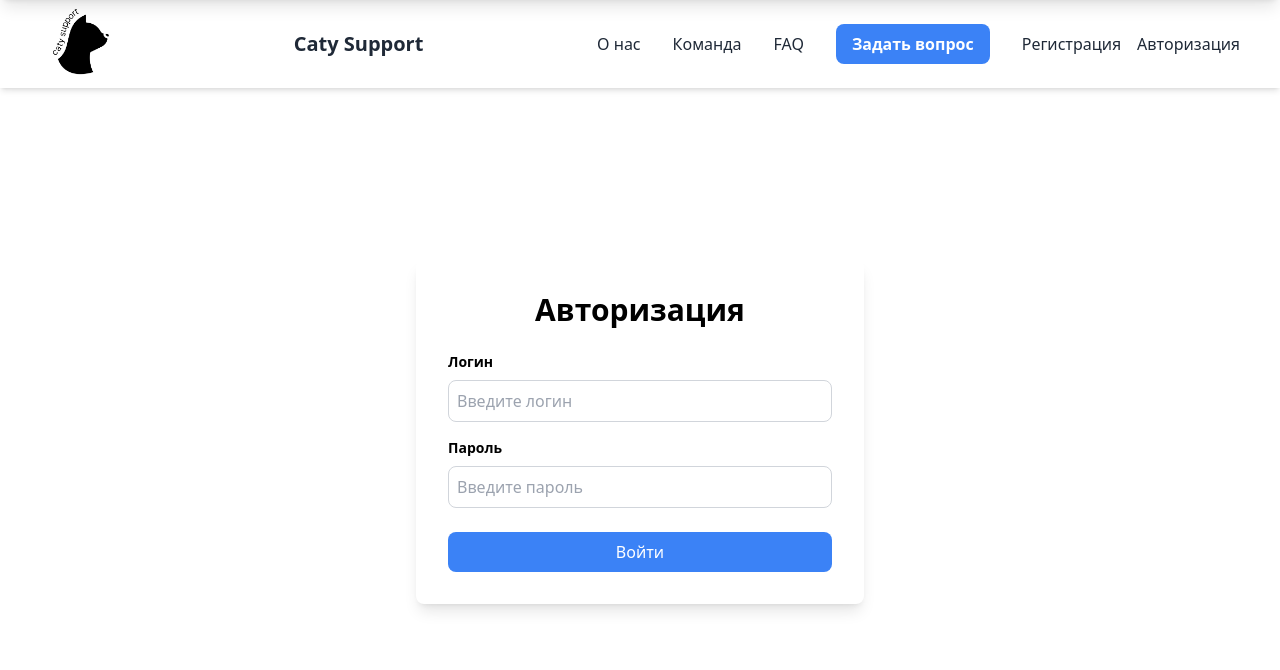
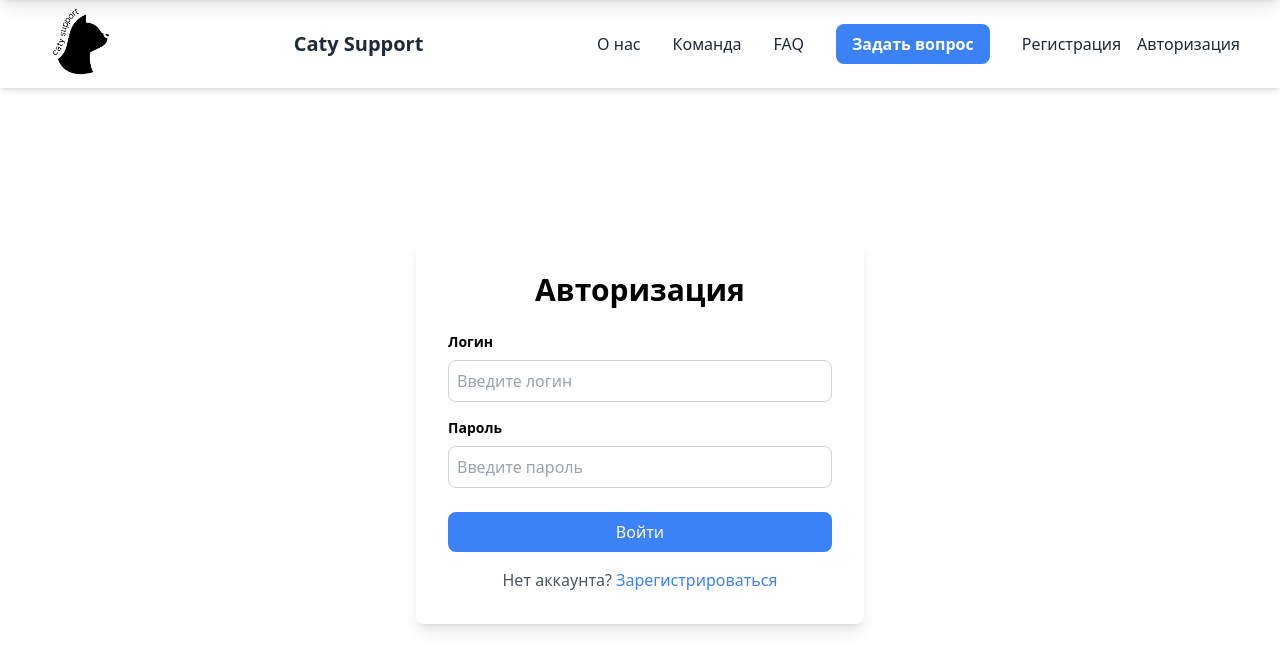
Before and after one commit to NikitaKotovAbs/TecnicalSupportApp, a React (Vite) app in the folder frontend/: page /auth in a window 1280 px wide. Shown: the top 670 px of the page. Built offline with nearby package versions, Linux system fonts and the light colour scheme.

Commit message:
Commit 15

```diff
--- a/frontend/src/pages/AuthPage.jsx
+++ b/frontend/src/pages/AuthPage.jsx
@@ -1,15 +1,15 @@
-import React, {useEffect} from 'react';
-import {useForm} from 'react-hook-form';
+import React, { useEffect } from 'react';
+import { useForm } from 'react-hook-form';
 import AuthStore from '../data/AuthStore.js';
-import {useNavigate, useLocation} from "react-router-dom";
+import { useNavigate, useLocation, Link } from "react-router-dom";
 
 const AuthPage = () => {
     const navigate = useNavigate();
-    const location = useLocation(); // Получаем объект location
-    const {register, handleSubmit, formState: {errors}} = useForm();
-    const {login, isLoading, error, user} = AuthStore();
+    const location = useLocation();
+    const { register, handleSubmit, formState: { errors } } = useForm();
+    const { login, isLoading, error, user } = AuthStore();
 
-    const from = location.state?.from || "/"; // Берем путь откуда пришел пользователь, если нет - на главную
+    const from = location.state?.from || "/";
 
     const onSubmit = async (data) => {
         await login(data.username, data.password);
@@ -17,7 +17,7 @@
 
     useEffect(() => {
         if (user) {
-            navigate(from); // Перенаправляем обратно, если авторизовался
+            navigate(from);
         }
     }, [user, navigate, from]);
 
@@ -40,7 +40,7 @@
                         placeholder="Введите логин"
                         {...register('username', {
                             required: 'Введите логин',
-                            minLength: {value: 3, message: 'Логин должен быть минимум 3 символа'}
+                            minLength: { value: 3, message: 'Логин должен быть минимум 3 символа' }
                         })}
                         className="w-full p-2 border border-gray-300 rounded-lg focus:outline-none focus:border-blue-500"
                     />
@@ -58,7 +58,7 @@
                         placeholder="Введите пароль"
                         {...register('password', {
                             required: 'Введите пароль',
-                            minLength: {value: 6, message: 'Пароль должен быть минимум 6 символов'}
+                            minLength: { value: 6, message: 'Пароль должен быть минимум 6 символов' }
                         })}
                         className="w-full p-2 border border-gray-300 rounded-lg focus:outline-none focus:border-blue-500"
                     />
@@ -73,6 +73,12 @@
                 >
                     {isLoading ? 'Загрузка...' : 'Войти'}
                 </button>
+                {/* Добавляем ссылку на регистрацию */}
+                <div className="text-center mt-4">
+                    <p className="text-gray-600">
+                        Нет аккаунта? <Link to="/register" className="text-blue-500 hover:underline">Зарегистрироваться</Link>
+                    </p>
+                </div>
             </form>
         </div>
     );
--- a/frontend/src/pages/RegisterPage.jsx
+++ b/frontend/src/pages/RegisterPage.jsx
@@ -1,7 +1,7 @@
 import React, { useEffect, useState } from 'react';
 import { useForm } from 'react-hook-form';
 import AuthStore from '../data/AuthStore.js';
-import { useNavigate } from "react-router-dom";
+import { useNavigate, Link } from "react-router-dom";
 
 const RegisterPage = () => {
   const navigate = useNavigate();
@@ -73,6 +73,13 @@
         >
           {isLoading ? 'Загрузка...' : 'Зарегистрироваться'}
         </button>
+
+        {/* Добавляем ссылку на авторизацию */}
+        <div className="text-center mt-4">
+          <p className="text-gray-600">
+            Уже есть аккаунт? <Link to="/auth" className="text-blue-500 hover:underline">Авторизоваться</Link>
+          </p>
+        </div>
       </form>
 
       {/* Модальное окно для успешной регистрации */}
```
